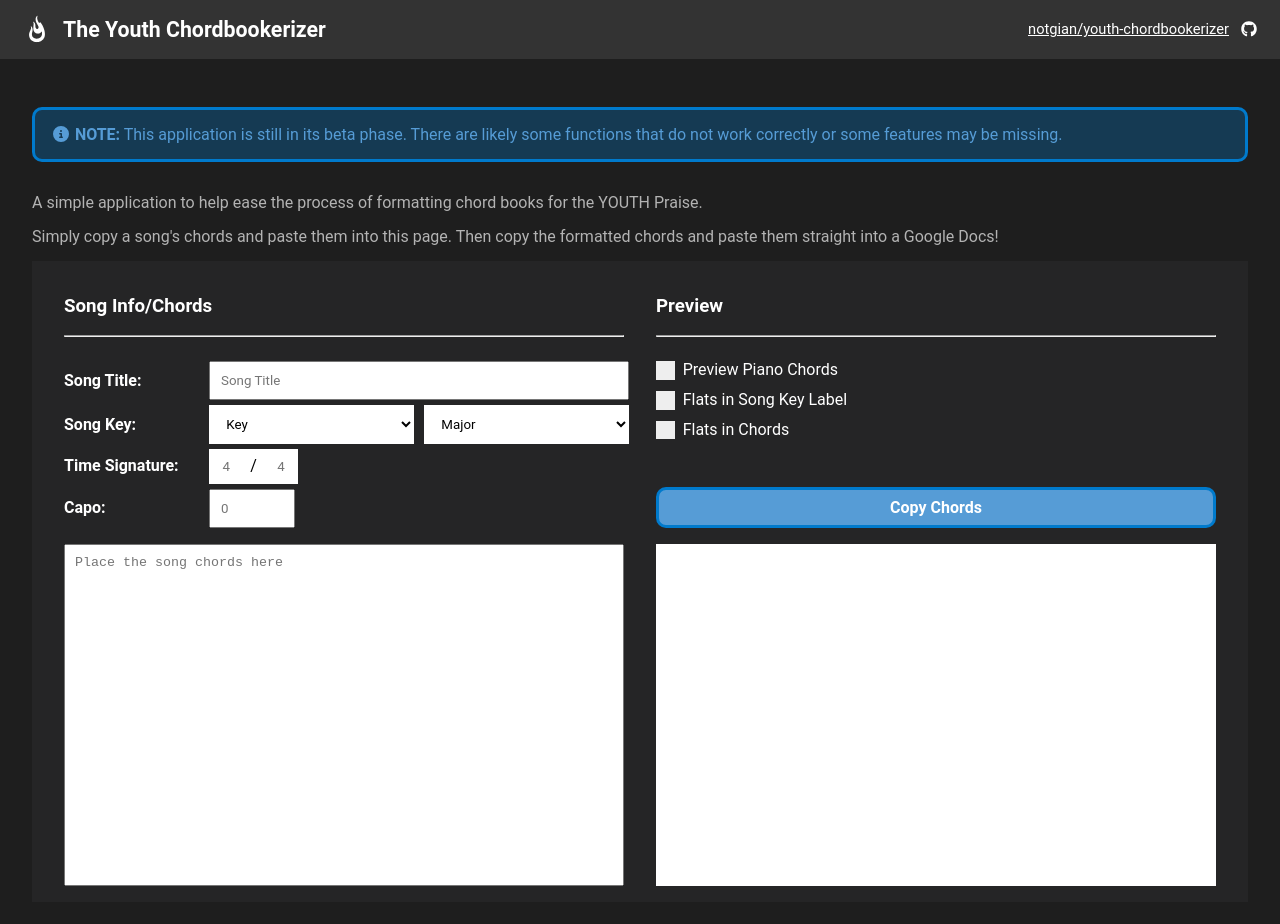
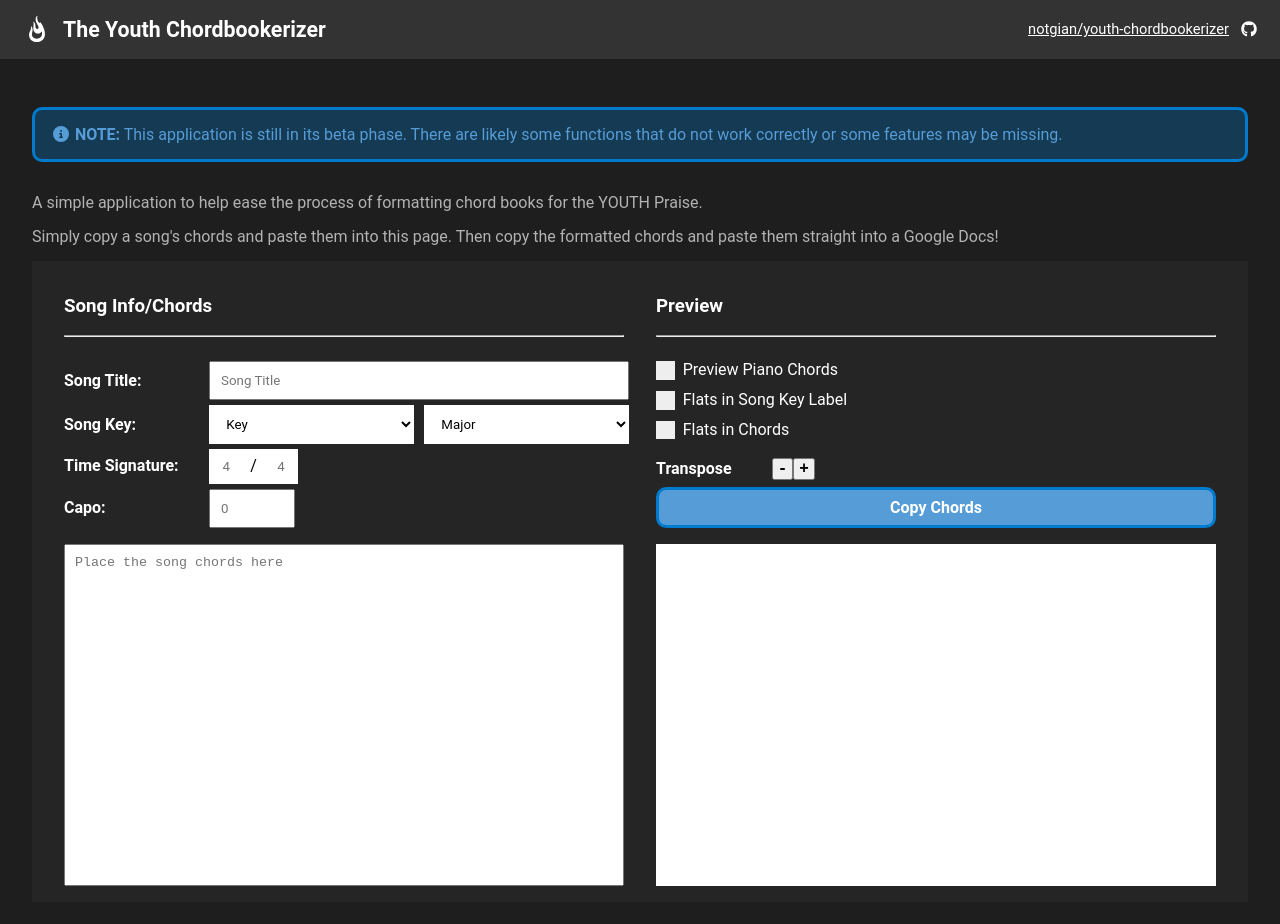
Before and after one commit to notgian/youth-chordbookerizer, a React app: page / in a window 1280 px wide. Shown: the top 924 px of the page. Built offline with nearby package versions, Linux system fonts and the light colour scheme; the HTML template or start-up script is replaced by a standard one.

Commit message:
feat: added transpose controls to the output controls

```diff
--- a/src/components/Chordbookerizer.tsx
+++ b/src/components/Chordbookerizer.tsx
@@ -9,6 +9,7 @@ const Chordbookerizer = () => {
     const [showPianoChords, setShowPianoChords] = useState<boolean>(false);
     const [showFlatsKeyLabel, setShowFlatsKeyLabel] = useState<boolean>(false);
     const [showFlatsSongChords, setShowFlatsSongChords] = useState<boolean>(false);
+    const [overallTransposeFactor, setOverallTransposeFactor] = useState<number>(0);
     // For copying
     const previewRef = useRef<HTMLElement>(null);
 
@@ -34,6 +35,7 @@ const Chordbookerizer = () => {
                 optPianoChordsController={new ReactStateController(showPianoChords, setShowPianoChords)}
                 optFlatsKeyLabelController={new ReactStateController(showFlatsKeyLabel, setShowFlatsKeyLabel)}
                 optFlatsSongChordsController={new ReactStateController(showFlatsSongChords, setShowFlatsSongChords)}
+                optOverallTransposeFactorController={new ReactStateController(overallTransposeFactor, setOverallTransposeFactor)}
                 previewRef={previewRef}
             />
 
@@ -42,6 +44,7 @@ const Chordbookerizer = () => {
                 optPianoChords={showPianoChords}
                 optFlatsKeyLabel={showFlatsKeyLabel}
                 optFlatsSongChords={showFlatsSongChords}
+                optOverallTransposeFactor={overallTransposeFactor}
                 previewRef={previewRef}
             />
         </div>
--- a/src/components/OutputControls.tsx
+++ b/src/components/OutputControls.tsx
@@ -1,7 +1,8 @@
 import type { OutputControlProps } from "../types";
 
 const OutputControls: React.FC<OutputControlProps> = ({
-        optFlatsKeyLabelController, optFlatsSongChordsController, optPianoChordsController, previewRef
+        optFlatsKeyLabelController, optFlatsSongChordsController, optPianoChordsController, optOverallTransposeFactorController,
+        previewRef
     }) =>
     {
 
@@ -24,6 +25,20 @@ const OutputControls: React.FC<OutputControlProps> = ({
         } catch (err) {
             alert('Failed to copy chords! Please try again.');
         }
+    }
+
+    const handleTranspose = (factor: number) => {
+        if (factor === 0) {
+            return
+        }
+
+        const currentValue = optOverallTransposeFactorController.value;
+        let newValue = currentValue + factor;
+        if (newValue < -11 || newValue > 11)
+            newValue = 0;
+
+        optOverallTransposeFactorController.set(newValue);
+
     }
 
 
@@ -62,6 +77,41 @@ const OutputControls: React.FC<OutputControlProps> = ({
                 </label>
             </span>
 
+            <span className="transpose-controls-container">
+                <span>
+                    <span>
+                        <b>
+                            Transpose
+                        </b>
+                    </span>
+                    <span className="transpose-controls-value">
+                        <sup>
+                            {(() => {
+                                const transposeFactor = optOverallTransposeFactorController.value;
+                                if (transposeFactor === 0) return ''
+                                else if (transposeFactor > 0) return '+'
+                                else return '-'
+                            })()}
+                        </sup>
+                        {(() => {
+                            const transposeFactor = optOverallTransposeFactorController.value;
+                            if (transposeFactor === 0) return ''
+                            else return Math.abs(transposeFactor)
+                        })()}
+                    </span>
+                </span>
+
+                <span className="transpose-controls-buttons">
+                    <button
+                        onClick={() => handleTranspose(-1)}
+                    >-</button>
+                    <button
+                        onClick={() => handleTranspose(1)}
+                    >+</button>
+                </span>
+
+            </span>
+
             <button
                 className="copy-preview-button"
                 onClick={handleCopyPreview}
--- a/src/styles/Output.css
+++ b/src/styles/Output.css
@@ -100,3 +100,34 @@
     padding: 2em;
     flex-grow: 1;
 }
+
+/* Transposition control elements */
+
+.transpose-controls-container {
+    display: flex;
+    align-items: center;
+}
+
+.transpose-controls-container > span {
+
+}
+
+.transpose-controls-value {
+    min-width: 20pt;
+    display: inline-block;
+    margin: 0 5pt;
+    text-align: center;
+}
+
+.transpose-controls-value sup {
+    vertical-align: top;
+    font-size: 0.6em;
+}
+
+.transpose-controls-buttons button {
+    color: black;
+    font-weight: bolder;
+    padding: 0 3pt;
+    font-size: 12pt;
+    font-family: 'Courier New', Courier, monospace
+}
--- a/src/types.ts
+++ b/src/types.ts
@@ -22,6 +22,7 @@ export interface OutputPreviewProps {
     optPianoChords: boolean;
     optFlatsKeyLabel: boolean;
     optFlatsSongChords: boolean;
+    optOverallTransposeFactor: number;
 
     previewRef: RefObject<HTMLElement | null>;
 }
@@ -30,6 +31,7 @@ export interface OutputControlProps {
     optPianoChordsController: ReactStateController<boolean>;
     optFlatsKeyLabelController: ReactStateController<boolean>;
     optFlatsSongChordsController: ReactStateController<boolean>;
+    optOverallTransposeFactorController: ReactStateController<number>;
 
     previewRef: RefObject<HTMLElement | null>;
 }
```
